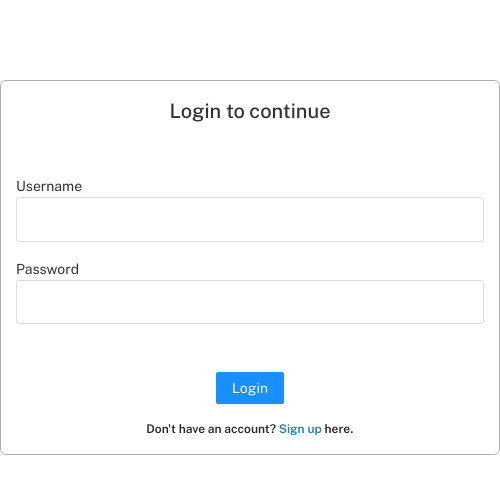
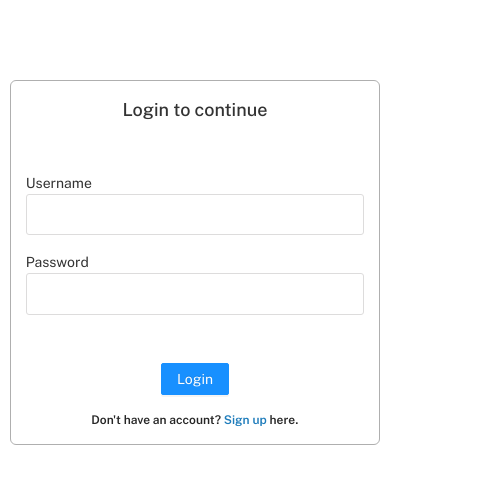
Before and after one commit to karan-c/twitterlite-frontend, a Next.js app: page /login in a window 390 px wide. Shown: the top 494 px of the page, 500 px wide, since content can reach past the window. Built offline with nearby package versions, Linux system fonts and the light colour scheme.

Commit message:
login mobile css added

```diff
--- a/styles/floatingIcon.css
+++ b/styles/floatingIcon.css
@@ -1,11 +1,11 @@
 .floating-icon .css-1i5alow-MuiButtonBase-root-MuiFab-root-MuiSpeedDial-fab {
-    width: 45px;
-    height: 45px;
+    width: 50px;
+    height: 50px;
     background-color: #2B90D3 !important;
 }
 
 .css-md8nuk {
-    width: 45px !important;
-    height: 45px !important;
+    width: 50px !important;
+    height: 50px !important;
     background-color: #2B90D3 !important;
 }
--- a/styles/login.css
+++ b/styles/login.css
@@ -36,3 +36,18 @@
     font-size: 12px;
     font-weight: 600;
 }
+
+@media screen and (max-width: 768px) {
+    .login-box {
+        max-width: 95%;
+    }
+    .login-box .title {
+        font-size: 18px;
+    }
+    .login-box .label {
+        font-size: 14px;
+    }
+    .login-box input {
+        font-size: 16px;
+    }
+}
```
